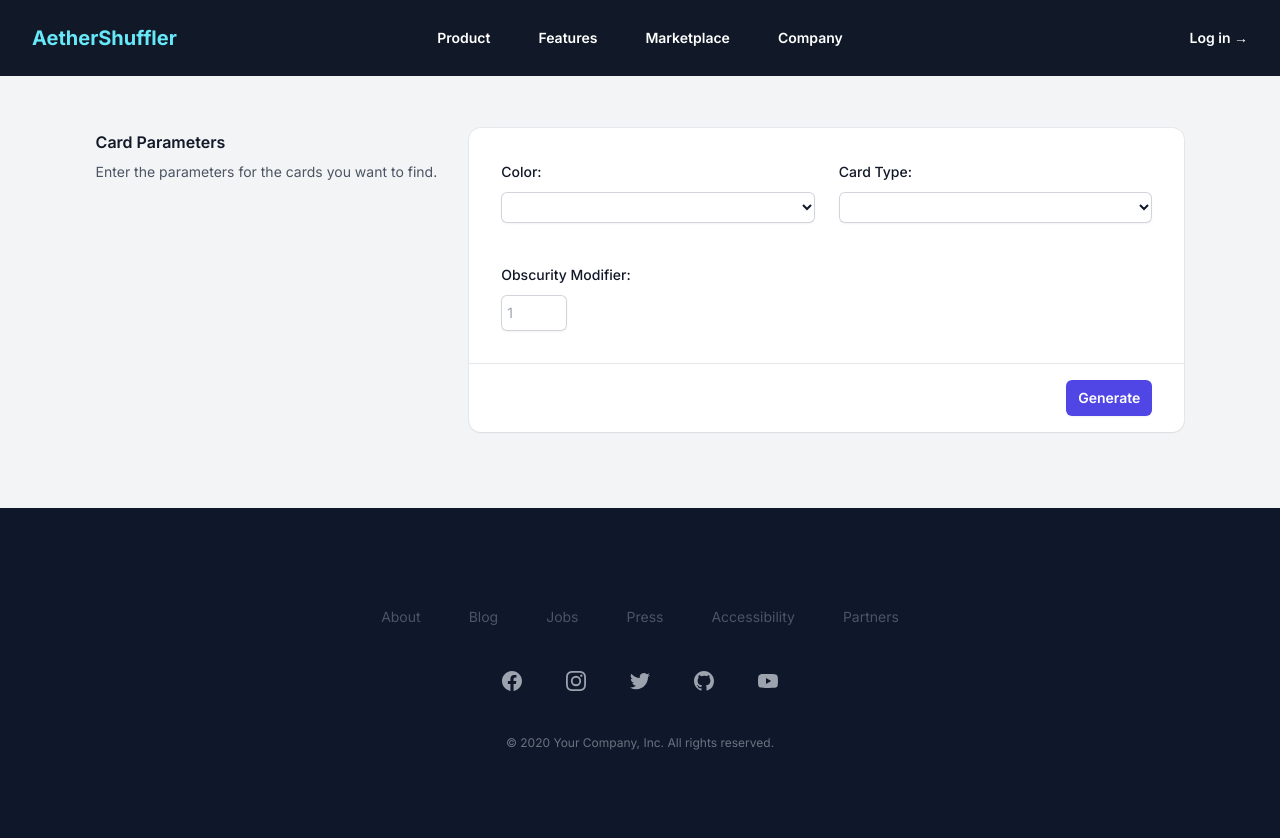
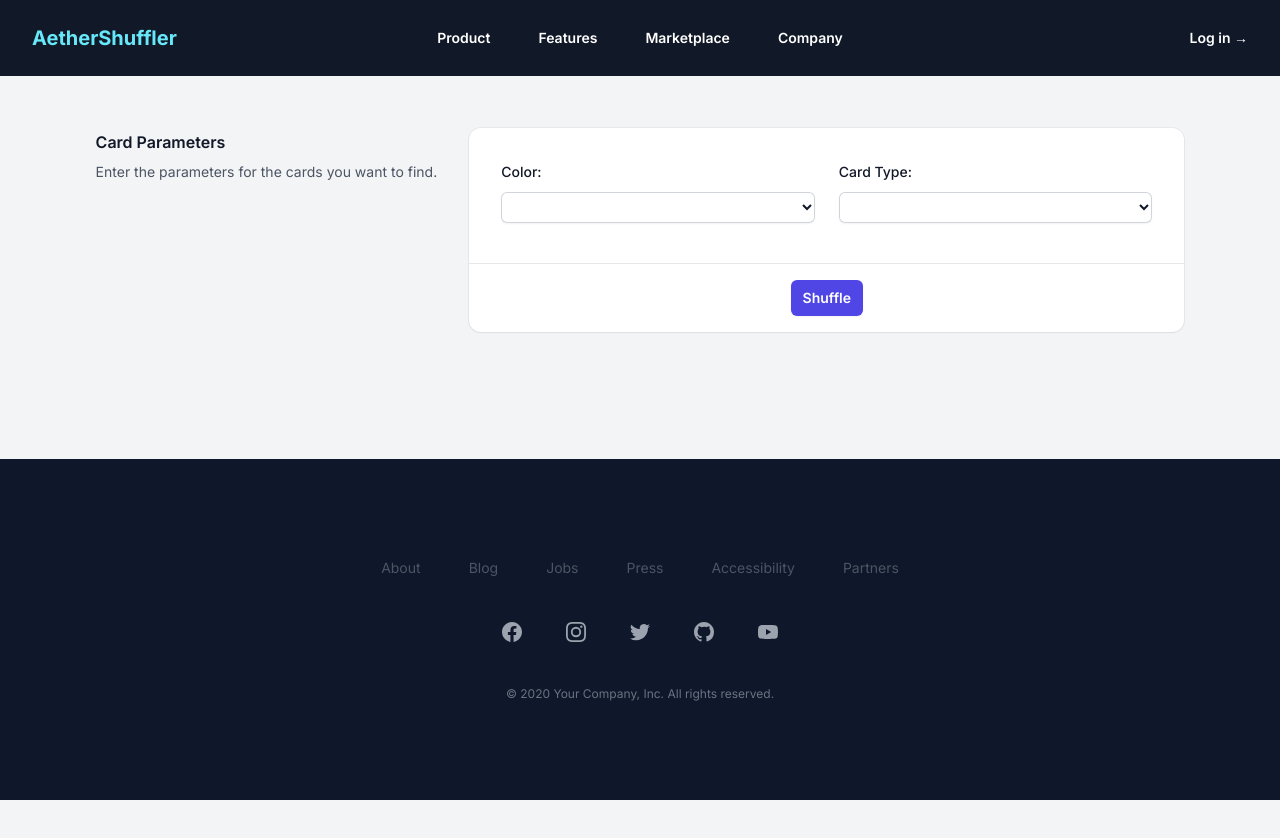
Before and after one commit to wjeffreys96/aether-shuffler, a Next.js app: page / in a window 1280 px wide. Shown: the top 838 px of the page. After the commit the page ends 800 px from the top, so only its background shows below. Built offline with nearby package versions, Linux system fonts and the light colour scheme.

Commit message:
updates to getData function

```diff
--- a/src/app/components/CardForm.js
+++ b/src/app/components/CardForm.js
@@ -7,17 +7,13 @@ import GetData from "./GetData";
 const initialState = {
   colorId: "",
   cardType: "",
-  page: "",
   colorIdValid: false,
   cardTypeValid: false,
-  pageValid: false,
   colorIdTouched: false,
   cardTypeTouched: false,
-  pageTouched: false,
   formValid: false,
   error: {
     general: "",
-    page_error: "",
     color_id_error: "",
     card_type_error: "",
   },
@@ -35,9 +31,6 @@ function reducer(state, action) {
         action.value.trim().length > 0 && action.value.trim().length < 20;
       return { ...state, cardTypeValid: cardTypeIsValid };
 
-    case "PAGE_VALID":
-      const pageIsValid = action.value.trim().length > 0;
-      return { ...state, pageValid: pageIsValid };
     case "SET_FIELD_TOUCHED_TRUE":
       return { ...state, [action.field]: true };
 
@@ -50,7 +43,6 @@ export default function CardForm({ onFormSubmit }) {
   const [state, dispatch] = useReducer(reducer, initialState);
   const colorIdRef = useRef(null);
   const cardTypeRef = useRef(null);
-  const pageRef = useRef(null);
 
   const cardTypeOptions = [
     { name: "", value: "" },
@@ -84,29 +76,20 @@ export default function CardForm({ onFormSubmit }) {
     dispatch({ type: "CARDTYPE_VALID", value: cardType });
   };
 
-  const handlePageChange = () => {
-    const page = pageRef.current.value;
-    dispatch({ type: "SET_FIELD_TOUCHED_TRUE", field: "pageTouched" });
-    dispatch({ type: "PAGE_VALID", value: page });
-  };
-
   const handleSubmit = (e) => {
     e.preventDefault();
 
     const colorId = colorIdRef.current.value;
     const cardType = cardTypeRef.current.value;
-    const page = pageRef.current.value;
     const formIsValid =
-      state.colorIdValid && state.cardTypeValid && state.pageValid;
+      state.colorIdValid && state.cardTypeValid
     const info = {
       color_id: colorId,
       card_type: cardType,
-      page: page,
     };
 
     const sendForm = async () => {
       const data = await GetData(info);
-      console.log("data", data);
       onFormSubmit(data);
 
     };
@@ -114,7 +97,6 @@ export default function CardForm({ onFormSubmit }) {
     if (formIsValid) {
       sendForm();
     } else {
-      console.log("Form is invalid");
     }
   };
 
@@ -187,42 +169,14 @@ export default function CardForm({ onFormSubmit }) {
                   />
                 </div>
               </div>
-
-              <div className="sm:col-span-4">
-                <label
-                  htmlFor="page"
-                  className="block text-sm font-medium leading-6 text-gray-900"
-                >
-                  Obscurity Modifier:
-                </label>
-                <div className="mt-2">
-                  <input
-                    type="number"
-                    min="1"
-                    max="5"
-                    placeholder="1"
-                    onChange={handlePageChange}
-                    ref={pageRef}
-                    id="page"
-                    name="page"
-                    autoComplete="page"
-                    className={`${
-                      !state.pageValid && state.pageTouched && "bg-red-100"
-                    } block rounded-md border-0 p-1.5
-                    text-gray-900 shadow-sm ring-1 ring-inset
-                    ring-gray-300 placeholder:text-gray-400 focus:ring-2
-                    focus:ring-inset focus:ring-indigo-600 sm:text-sm sm:leading-6`}
-                  />
-                </div>
-              </div>
             </div>
           </div>
-          <div className="flex items-center justify-end gap-x-6 border-t border-gray-900/10 px-4 py-4 sm:px-8">
+          <div className="flex items-center justify-center gap-x-6 border-t border-gray-900/10 px-4 py-4 sm:px-8">
             <button
               type="submit"
               className="rounded-md bg-indigo-600 px-3 py-2 text-sm font-semibold text-white shadow-sm hover:bg-indigo-500 focus-visible:outline focus-visible:outline-2 focus-visible:outline-offset-2 focus-visible:outline-indigo-600"
             >
-              Generate
+              Shuffle
             </button>
           </div>
         </form>
--- a/src/app/components/CardLayout.js
+++ b/src/app/components/CardLayout.js
@@ -1,8 +1,12 @@
-export default function CardLayout({ name, id, img_uri }) {
+export default function CardLayout({ name, id, imageUri }) {
+  const handleImgClick = () => {
+    console.log("CardLayout", name, id, imageUri);
+  };
+
   return (
     <>
       <div key={id}>
-        <img height="75%" width="75%" src={img_uri} alt={name} />
+        <img className="cursor-pointer" onClick={handleImgClick} height="75%" width="75%" src={imageUri} alt={name} />
         <br />
         <hr />
       </div>
--- a/src/app/components/CardList.js
+++ b/src/app/components/CardList.js
@@ -1,13 +1,15 @@
 import CardLayout from "./CardLayout";
 
-export default function CardList({ image_uris }) {
-  console.log("CardList", image_uris);
+
+
+export default function CardList({ cardData }) {
+  console.log("CardData in CardList.js:", cardData);
   return (
     <div className="flex flex-col w-full h-full m-5">
       <div className="">
         <div className="h-auto flex flex-wrap justify-center px-3">
-          {image_uris.map((card) => {
-            return <CardLayout key={Math.random()} img_uri={card} />;
+          {cardData.map((card) => {
+            return <CardLayout key={card.name} name={card.name} id={card.id} imageUri={card.imageUri} />;
           })}
         </div>
       </div>
--- a/src/app/components/GetData.js
+++ b/src/app/components/GetData.js
@@ -1,35 +1,52 @@
 export default async function GetData({
   color_id: colorId,
   card_type: cardType,
-  page: page,
 }) {
   const params = new URLSearchParams({
     q: `f:commander id:${colorId} ${
       colorId != "Colorless" ? "-c:c" : ""
     } t:${cardType} order:edhrec dir:asc`,
-    page: `${page}`,
   });
   const url = `https://api.scryfall.com/cards/search?${params}`;
-  let uris = [];
 
   async function fetcher(url) {
     const res = await fetch(url);
     const data = await res.json();
-    return data;
+    return data.data;
   }
-  const cards = await fetcher(url);
 
-  const cardArray = cards.data.slice(0, 30);
+  function selectRandomCards(array, numCards) {
+    const randomSubset = [];
 
-console.log("Card Array", cardArray)
+    for (let i = 0; i < numCards; i++) {
+      const randomIndex = Math.floor(Math.random() * array.length);
+      const selectedCard = array.splice(randomIndex, 1)[0];
+      randomSubset.push(selectedCard);
+    }
+    return randomSubset;
+  }
 
-  cardArray.forEach((card) => {
+  const response = await fetcher(url);
+
+  const randomCards = selectRandomCards(response, 25);
+
+  console.log("Random Cards:", randomCards);
+
+  const cardData = randomCards.map((card) => {
+    const name = card.name;
+    const id = card.id;
+    let imageUri = "";
+
     if (card.image_uris) {
-      uris.push(card.image_uris.normal);
+      imageUri = card.image_uris.normal;
     } else {
-      uris.push(card.card_faces[0].image_uris.normal);
+      imageUri = card.card_faces[0].image_uris.normal;
     }
+
+    return { name, id, imageUri };
   });
-  console.log("uris", uris)
-  return {cardArray, uris};
+
+  console.log("Card Data:", cardData);
+
+  return cardData;
 }
--- a/src/app/page.js
+++ b/src/app/page.js
@@ -4,14 +4,11 @@ import CardForm from "./components/CardForm";
 import CardList from "./components/CardList";
 
 export default function Home() {
-  const [cardArray, setCardArray] = useState([]);
-  const [image_uris, setImg_uris] = useState([]);
+  const [cardData, setcardData] = useState([]);
 
-  const onFormSubmit = (cardArray) => {
-    console.log("CardArray Page",cardArray.cardArray)
-    console.log("Uris Page", cardArray.uris)
-    setCardArray(cardArray.CardArray);
-    setImg_uris(cardArray.uris)
+  const onFormSubmit = (cardData) => {
+    console.log("cardData in Page.js", cardData)
+    setcardData(cardData);
   };
 
   return (
@@ -21,7 +18,7 @@ export default function Home() {
       </div>
 
       <div className="flex content-center justify-center p-3">
-        <CardList image_uris={image_uris} cardArray={cardArray} />
+        <CardList cardData={cardData} />
       </div>
     </main>
   );
```
